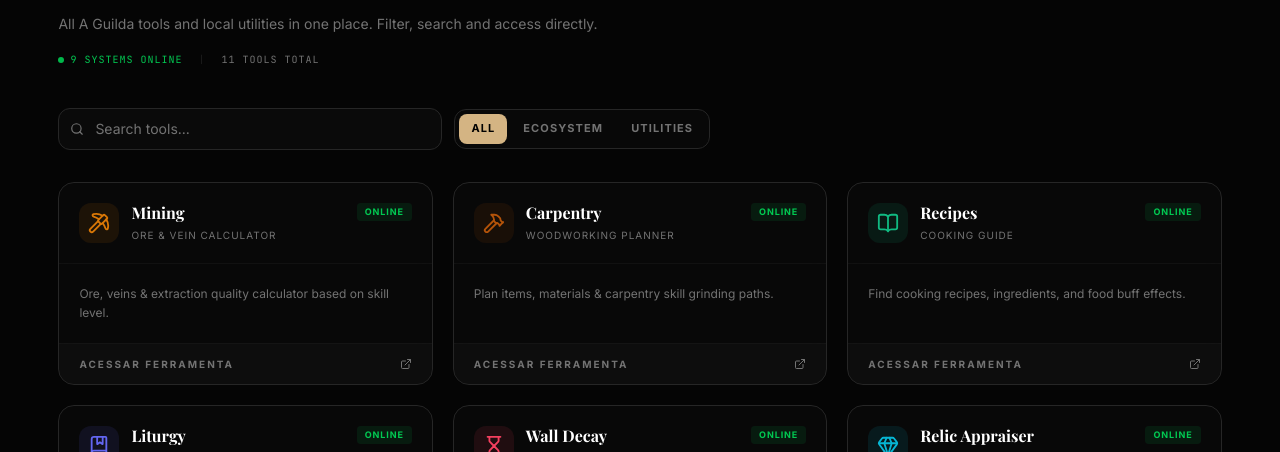
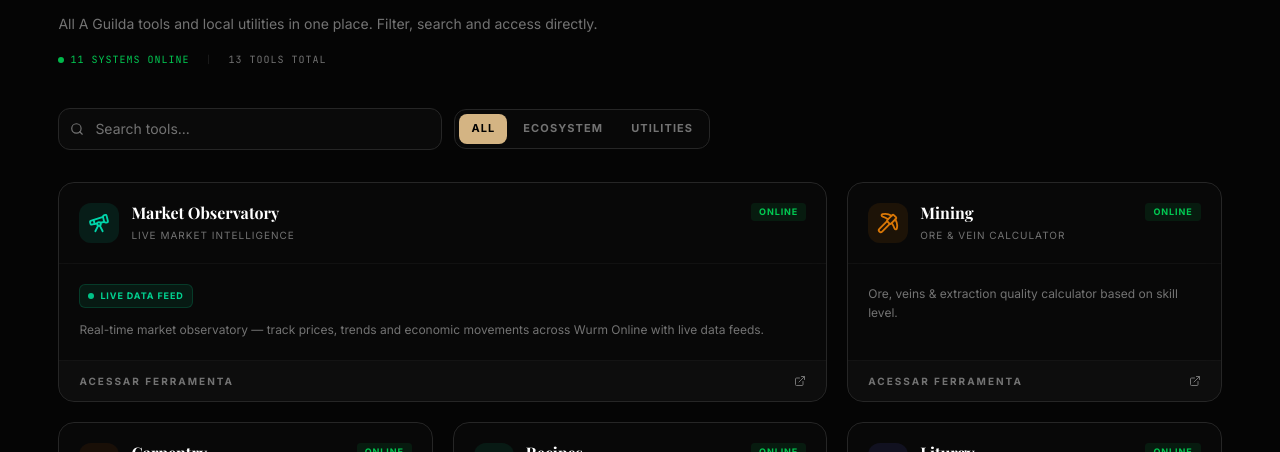
Before and after one commit to Jotasiete7/wurm-aguild-site, a React (Vite) app: page /guildutilities in a window 1280 px wide. Shown: the part 155-607 px from the top of the page. Built offline with nearby package versions, Linux system fonts and the light colour scheme; no server answers; a web font is replaced by a local one.

Commit message:
feat: add Market Observatory (featured/live) + Historical Archive cards to tools hub

```diff
--- a/src/pages/GuildUtilities/GuildUtilitiesPage.tsx
+++ b/src/pages/GuildUtilities/GuildUtilitiesPage.tsx
@@ -8,6 +8,7 @@ import { ToolWidget } from '../../components/ecosystem/ToolWidget';
 import {
     Gavel, Pickaxe, Hammer, BookOpen, BookMarked,
     Hourglass, Gem, Shield, Map, LineChart, Clock, Search, Wrench,
+    Telescope, ScrollText,
 } from 'lucide-react';
 import styles from './GuildUtilitiesPage.module.css';
 
@@ -23,11 +24,30 @@ interface ToolMeta {
     borderColor: string;
     status?: 'active' | 'maintenance' | 'coming-soon';
     isInternal?: boolean;
+    featured?: boolean;   // spans 2 columns in the grid
+    isLive?: boolean;     // shows pulsing LIVE badge inside card
     subtitle: { pt: string; en: string };
     description: { pt: string; en: string };
 }
 
 const TOOLS: ToolMeta[] = [
+    // ─── FEATURED ────────────────────────────────────────────────────────────
+    {
+        id: 'market-observatory',
+        title: 'Market Observatory',
+        icon: Telescope,
+        href: 'https://wurm-market-observatory.pages.dev',
+        accentColor: '#00d4aa',
+        glowColor: 'rgba(0, 212, 170, 0.25)',
+        borderColor: 'rgba(0, 212, 170, 0.40)',
+        featured: true,
+        isLive: true,
+        subtitle: { en: 'Live Market Intelligence', pt: 'Inteligência de Mercado ao Vivo' },
+        description: {
+            pt: 'Observatório de mercado em tempo real — monitore preços, tendências e movimentações econômicas de Wurm Online com dados ao vivo.',
+            en: 'Real-time market observatory — track prices, trends and economic movements across Wurm Online with live data feeds.',
+        },
+    },
     {
         id: 'mining',
         title: 'Mining',
@@ -138,6 +158,21 @@ const TOOLS: ToolMeta[] = [
         description: {
             pt: 'Jornal analítico com dados operacionais e econômicos do ecossistema.',
             en: 'Analytical journal tracking ecosystem economic & operational data.',
+        },
+    },
+    // ─── HISTORICAL ARCHIVE ───────────────────────────────────────────────────
+    {
+        id: 'historical-archive',
+        title: 'Historical Archive',
+        icon: ScrollText,
+        href: 'https://wurm-online-historical-archive.pages.dev',
+        accentColor: '#c9a84c',
+        glowColor: 'rgba(201, 168, 76, 0.25)',
+        borderColor: 'rgba(201, 168, 76, 0.38)',
+        subtitle: { en: 'Wurm Chronicles', pt: 'Crônicas de Wurm' },
+        description: {
+            pt: 'Acervo arqueológico digital de Wurm Online — registros históricos, pergaminhos de eventos passados e memória do servidor.',
+            en: 'Digital archaeological vault of Wurm Online — historical records, past event scrolls, and server memory preserved in amber.',
         },
     },
     {
@@ -320,7 +355,7 @@ export function GuildUtilitiesPage() {
                             {filtered.map(tool => (
                                 <div
                                     key={tool.id}
-                                    className={styles.toolCardWrapper}
+                                    className={`${styles.toolCardWrapper} ${tool.featured ? 'md:col-span-2' : ''}`}
                                     style={{
                                         '--tool-glow':   tool.glowColor,
                                         '--tool-border': tool.borderColor,
@@ -336,9 +371,17 @@ export function GuildUtilitiesPage() {
                                         className={styles.toolCard}
                                     >
                                         <div className="flex flex-col gap-3 h-full">
+                                            {/* LIVE badge — Market Observatory */}
+                                            {tool.isLive && (
+                                                <span className="inline-flex items-center gap-1.5 text-[9px] font-bold uppercase tracking-widest w-fit px-2 py-1 rounded-md bg-emerald-500/10 border border-emerald-500/20 text-emerald-400">
+                                                    <span className="w-1.5 h-1.5 rounded-full bg-emerald-400 animate-pulse" />
+                                                    {t('Live Data Feed', 'Dados em Tempo Real')}
+                                                </span>
+                                            )}
                                             <p className="text-xs text-[var(--color-wurm-muted)] m-0 leading-relaxed flex-1">
                                                 {lang === 'pt' ? tool.description.pt : tool.description.en}
                                             </p>
+                                            {/* Local badge — Craft Pulse */}
                                             {tool.isInternal && (
                                                 <span className="inline-flex items-center gap-1.5 text-[9px] font-bold uppercase tracking-widest text-[var(--color-wurm-muted)] bg-white/5 border border-white/10 px-2 py-1 rounded-md w-fit">
                                                     <span className="w-1 h-1 rounded-full bg-pink-400 animate-pulse" />
```
